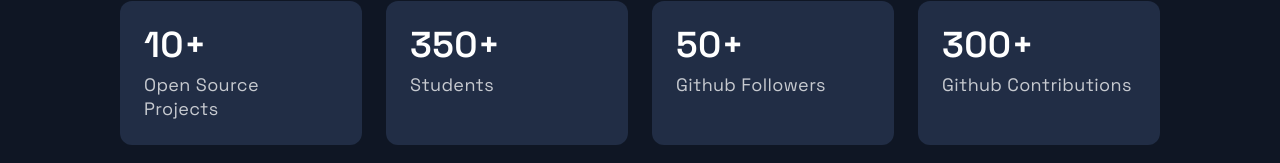
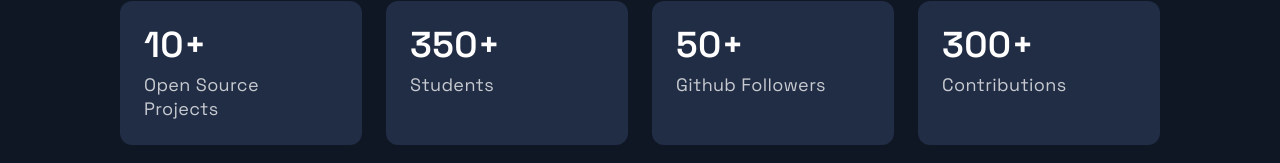
Before and after one commit to Dexters-Hub/portfolio-v1, a Next.js app: page / in a window 1280 px wide. Shown: the part 3100-3263 px from the top of the page. Built offline with nearby package versions, Linux system fonts and the light colour scheme.

Commit message:
changed accomplimishment titles

```diff
--- a/src/components/Accomplishments/Accomplishments.js
+++ b/src/components/Accomplishments/Accomplishments.js
@@ -7,7 +7,7 @@
   { number: 10, text: 'Open Source Projects'},
   { number: 350, text: 'Students', },
   { number: 50, text: 'Github Followers', },
-  { number: 300, text: 'Github Contributions', }
+  { number: 300, text: 'Contributions', }
 ];
 
 const Accomplishments = () => (
```
